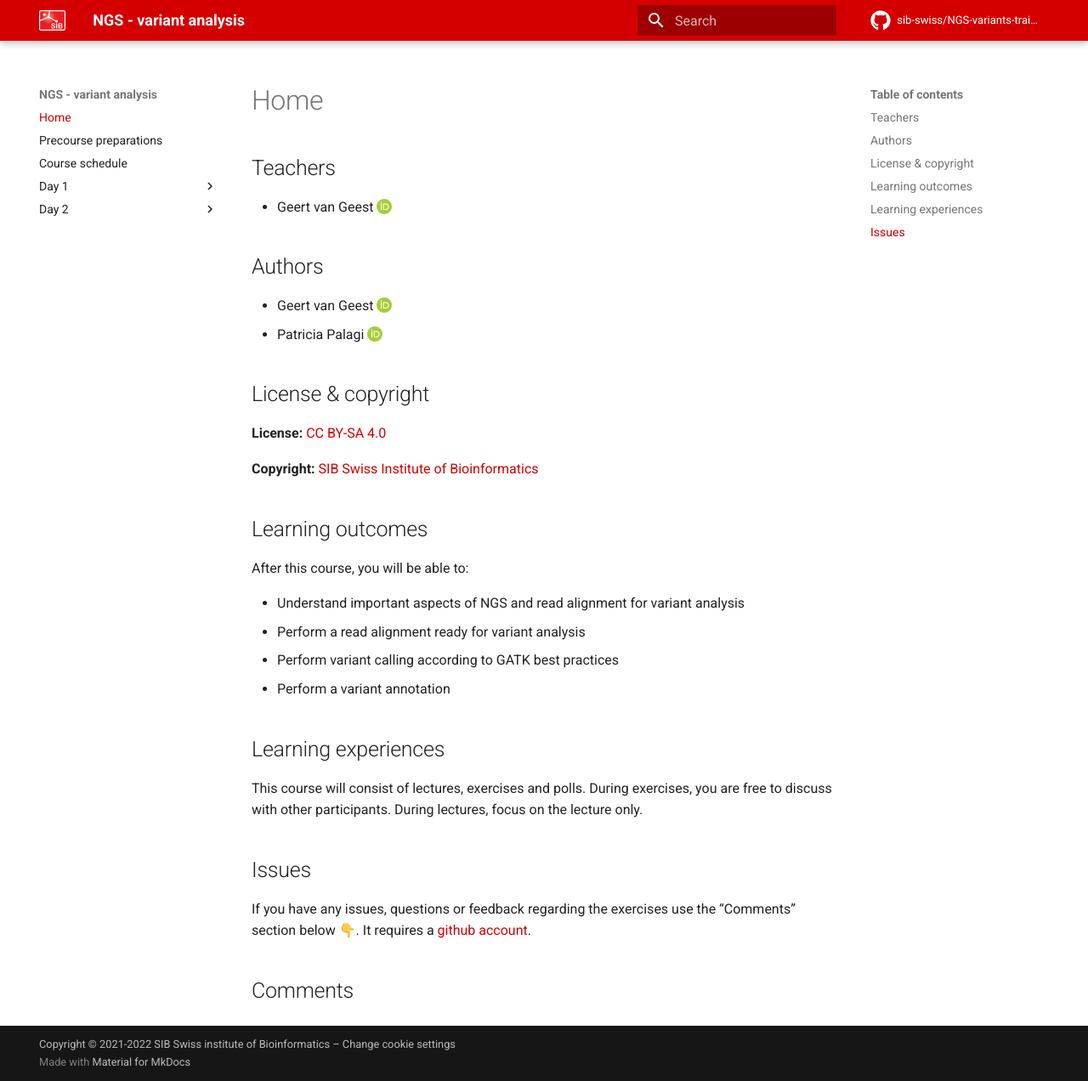
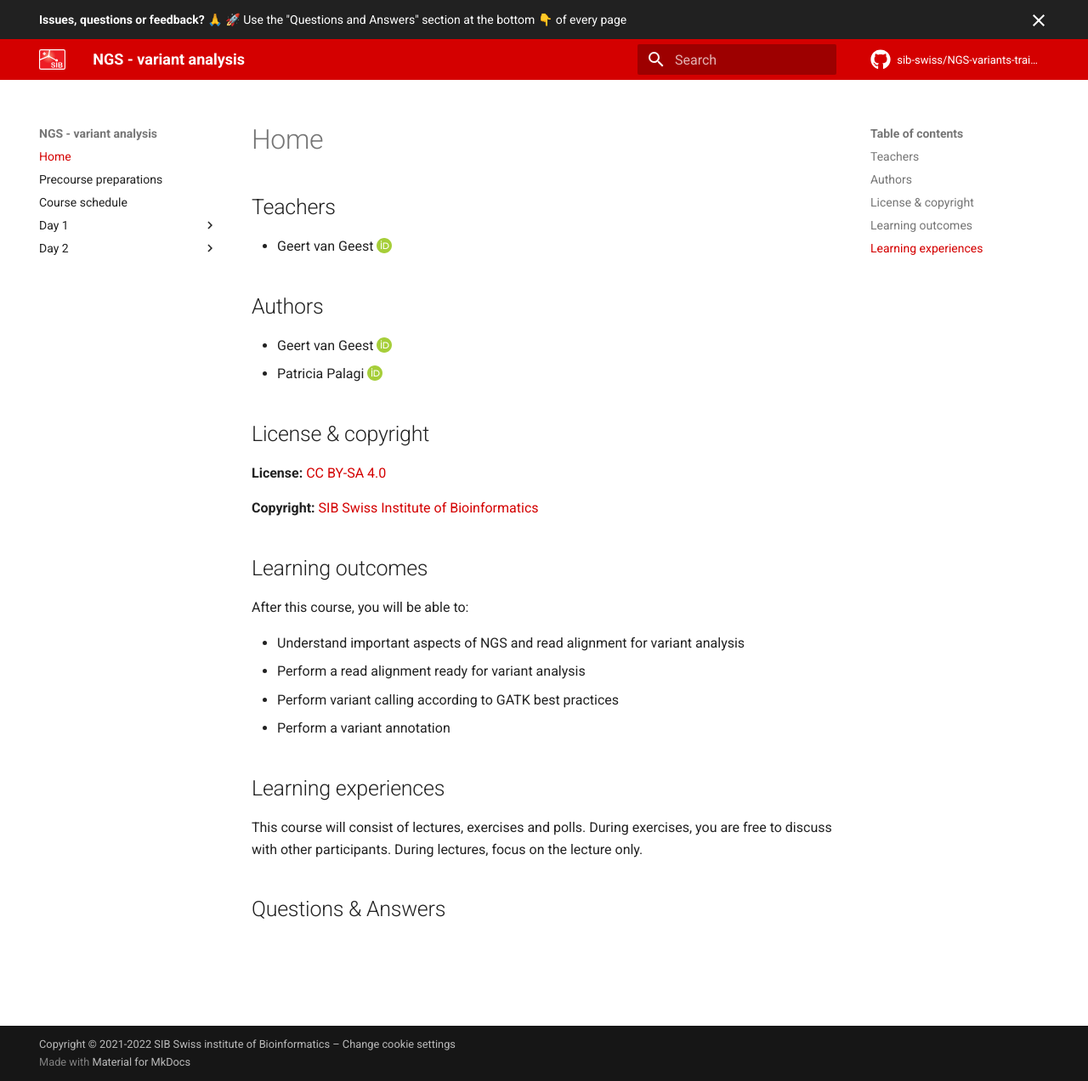
Before and after one commit to sib-swiss/NGS-variants-training, an MkDocs documentation site: the page built from docs/index.md, in a window 1280 px wide and 1272 px high. Shown: the whole window at 85% size. Built offline with MkDocs 1.6.1 and Material for MkDocs 9.7.7, drawn with Linux system fonts in a browser that asks for light colours; comment, search, counter and statistics services are not loaded; the version menu is left out.

Commit message:
adds announcement of q&a section

```diff
--- a/docs/index.md
+++ b/docs/index.md
@@ -25,7 +25,3 @@ After this course, you will be able to:
 ## Learning experiences
 
 This course will consist of lectures, exercises and polls. During exercises, you are free to discuss with other participants. During lectures, focus on the lecture only.
-
-## Issues
-
-If you have any issues, questions or feedback regarding the exercises use the "Comments" section below 👇. It requires a [github account](https://github.com/).
--- a/mkdocs.yml
+++ b/mkdocs.yml
@@ -1,28 +1,31 @@
 site_name: NGS - variant analysis
+
 nav:
-    - Home: index.md
-    - Precourse preparations: precourse.md
-    - Course schedule: course_schedule.md
-    - Day 1:
-        - Introduction: day1/introduction.md
-        - Setup: day1/server_login.md
-        - Reproducibility: day1/reproducibility.md
-        - Read alignment - basics: day1/alignment.md
-        - Read alignment - advanced: day1/alignment_advanced.md
-    - Day 2:
-        - Variant calling - preparation: day2/variant_calling_preparation.md
-        - Variant calling: day2/variant_calling.md
-        - Visualisation: day2/visualisation.md
-        - Filtering & evaluation: day2/filtering_evaluation.md
-        - Annotation: day2/annotation.md
+  - Home: index.md
+  - Precourse preparations: precourse.md
+  - Course schedule: course_schedule.md
+  - Day 1:
+    - Introduction: day1/introduction.md
+    - Setup: day1/server_login.md
+    - Reproducibility: day1/reproducibility.md
+    - Read alignment - basics: day1/alignment.md
+    - Read alignment - advanced: day1/alignment_advanced.md
+  - Day 2:
+    - Variant calling - preparation: day2/variant_calling_preparation.md
+    - Variant calling: day2/variant_calling.md
+    - Visualisation: day2/visualisation.md
+    - Filtering & evaluation: day2/filtering_evaluation.md
+    - Annotation: day2/annotation.md
 
 theme:
   name: material
   logo: assets/images/SIB_logo.svg
-  favicon: assets/images/SIB_logo.svg
   custom_dir: overrides
   icon:
     repo: fontawesome/brands/github
+  favicon: assets/images/SIB_logo.svg
+  features:
+    - announce.dismiss
 
 # Repository
 repo_name: sib-swiss/NGS-variants-training
--- a/overrides/main.html
+++ b/overrides/main.html
@@ -1,4 +1,8 @@
 {% extends "base.html" %}
+
+{% block announce %}
+  <b>Issues, questions or feedback? &#128591; &#128640; </b> Use the "Questions and Answers" section at the bottom &#128071; of every page
+{% endblock %}
 
 {% block site_meta %}
 <script type="application/ld+json">
@@ -62,7 +66,7 @@
   {{ super() }}
 
   <!-- Giscus -->
-  <h2 id="__comments">{{ lang.t("meta.comments") }}</h2>
+  <h2>Questions & Answers</h2>
 
     <script src="https://giscus.app/client.js"
             data-repo="sib-swiss/NGS-variants-training"
```
Also changed, not shown: docs/day1/server_login.md (+1 -3 lines).
